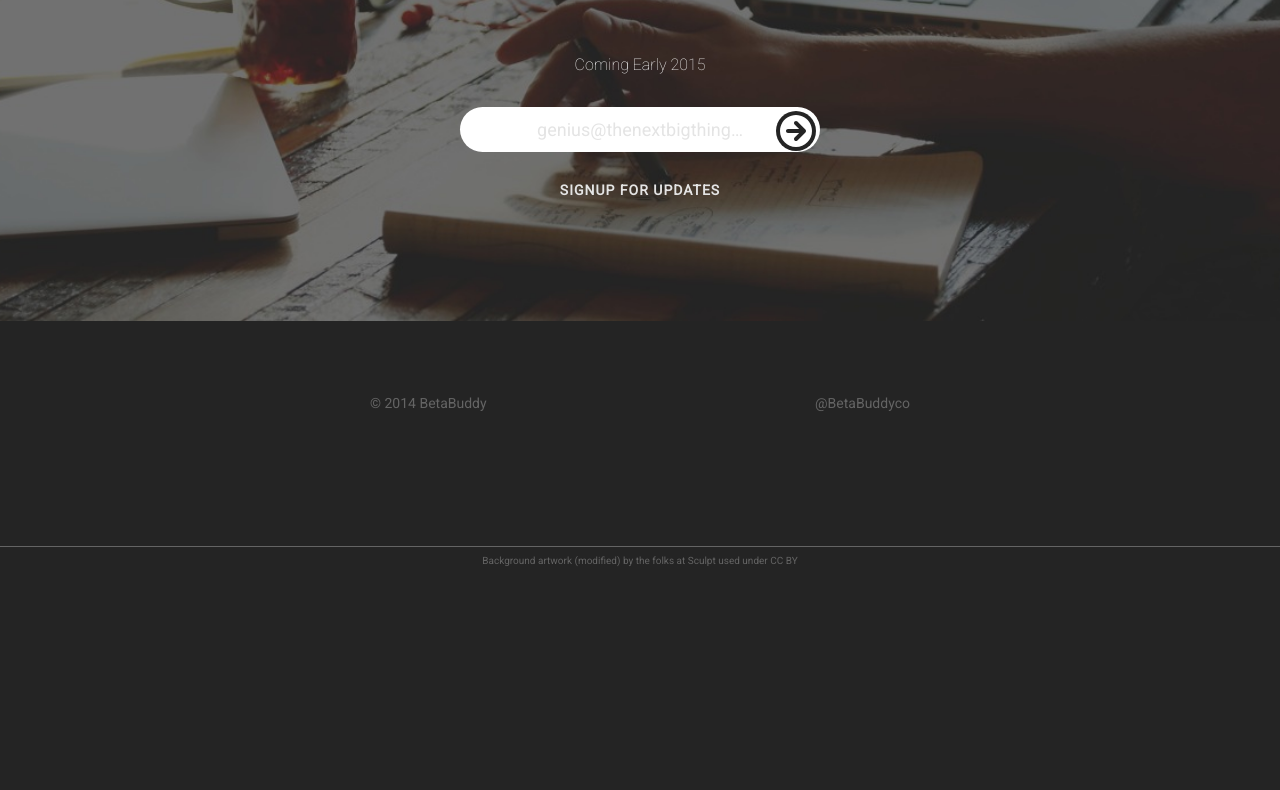
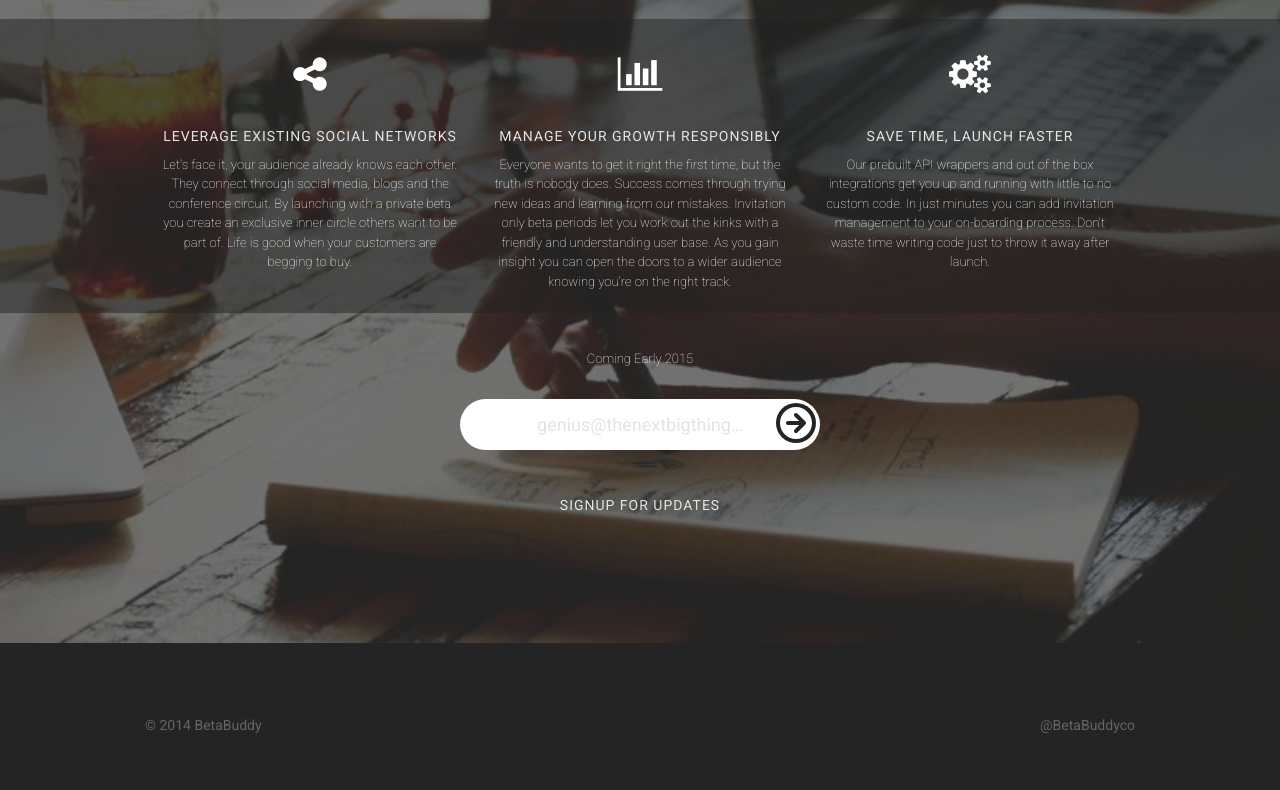
Before and after one commit to cravelight/bbsplashtemp, a plain HTML site: page index.html in a window 1280 px wide. Shown: the part 386-1176 px from the top of the page. Before the commit the page ends 960 px from the top, so only its background shows below. Drawn offline with nearby package versions, Linux system fonts and the light colour scheme.

Commit message:
more starter text

```diff
--- a/index.html
+++ b/index.html
@@ -6,8 +6,6 @@
     <meta name="viewport" content="width=device-width, initial-scale=1.0, user-scalable=no">
     <title>BetaBuddy | The easiest way to run a private beta.</title>
 
-    <link href='//fonts.googleapis.com/css?family=Roboto:400,300,100' rel='stylesheet' type='text/css'>
-    <link rel="stylesheet" href="splash.css">
 
     <link rel="apple-touch-icon" sizes="57x57" href="favicons/apple-touch-icon-57x57.png">
     <link rel="apple-touch-icon" sizes="114x114" href="favicons/apple-touch-icon-114x114.png">
@@ -25,17 +23,63 @@
     <meta name="msapplication-TileColor" content="#2d89ef">
     <meta name="msapplication-TileImage" content="favicons/mstile-144x144.png">
 
+    <link rel="stylesheet" href="//maxcdn.bootstrapcdn.com/bootstrap/3.3.1/css/bootstrap.min.css">
+    <link rel="stylesheet" href="//maxcdn.bootstrapcdn.com/bootstrap/3.3.1/css/bootstrap-theme.min.css">
+    <script src="//ajax.googleapis.com/ajax/libs/jquery/1.11.1/jquery.min.js"></script>
+    <script src="//maxcdn.bootstrapcdn.com/bootstrap/3.3.1/js/bootstrap.min.js"></script>
+    <link href="//maxcdn.bootstrapcdn.com/font-awesome/4.2.0/css/font-awesome.min.css" rel="stylesheet">
+    <link href='//fonts.googleapis.com/css?family=Roboto:400,300,100' rel='stylesheet' type='text/css'>
+    <link rel="stylesheet" href="splash.css">
   </head>
 
   <body>
     <div class="wrap">
-      <div class="container">
         <img class="logo" src="betabuddy_logo_full_white.svg">
 
         <h2 class="desc">
           The easiest way to run a private beta.
         </h2>
 
+      <div class="band">
+        <div class="container">
+          <div class="row">
+              <div class="col-lg-4 col-md-4 col-sm-4">
+                  <div class="feature-img"> <i class="fa fa-share-alt fa-3x"></i></div>
+                  <h3 class="feature">Leverage existing social networks</h3>
+                  <p>
+                      Let's face it, your audience already knows each other.
+                      They connect through social media, blogs and the conference circuit.
+                      By launching with a private beta you create an exclusive inner circle others
+                      want to be part of. Life is good when your customers are begging to buy.
+                  </p>
+              </div>
+              <div class="col-lg-4 col-md-4 col-sm-4">
+                  <div class="feature-img"><i class="fa fa-bar-chart-o fa-3x"></i></div>
+                  <h3 class="feature">Manage your growth responsibly</h3>
+                  <p>
+                      Everyone wants to get it right the first time, but the truth is nobody does.
+                      Success comes through trying new ideas and learning from our mistakes.
+                      Invitation only beta periods let you work out the kinks with a friendly
+                      and understanding user base. As you gain insight you can open the doors to a
+                      wider audience knowing you're on the right track.
+                  </p>
+              </div>
+              <div class="col-lg-4 col-md-4 col-sm-4">
+                  <div class="feature-img"><i class="fa fa-cogs fa-3x"></i></div>
+                  <h3 class="feature">Save time, launch faster</h3>
+                  <p>
+                      Our prebuilt API wrappers and out of the box integrations get you up and
+                      running with little to no custom code. In just minutes you can add
+                      invitation management to your on-boarding process. Don't waste time writing
+                      code just to throw it away after launch.
+                  </p>
+              </div>
+          </div>
+      </div>
+    </div>
+
+
+        <div class="signup-wrap">
 
           <p class="launching">Coming Early 2015</p>
 
@@ -46,8 +90,8 @@
           </form>
 
           <h3 class="signup">Signup for Updates</h3>
+        </div>
 
-      </div>
       </div>
 
     <div class="footer container">
--- a/splash.css
+++ b/splash.css
@@ -11,6 +11,17 @@
 /* CLASSES */
 
 .container {
+	max-width: 990px;
+}
+.band {
+	background-color: rgba(34, 34, 34, 0.5);
+	padding: 12px 24px;
+	margin: 12px auto;
+}
+.container p {
+	font-weight: 100;
+}
+.signup-wrap {
 	margin-right: auto !important;
 	margin-left: auto !important;
 	padding-right: 30px !important;
@@ -34,7 +45,7 @@
 /* TYPOGRAPHY */
 
 body {
-	font: 16px/1.5 'Roboto';
+	font: 13px/1.5 'Roboto';
 	text-rendering: optimizeLegibility;
 	background: #242424;
 }
@@ -63,7 +74,7 @@ body {
 
 .launching {
 	font-weight: 100;
-	padding-top: 14px;
+	padding-top: 24px;
 }
 
 .signup {
@@ -72,6 +83,13 @@ body {
 	letter-spacing: 1px;
 	font-size: 14px;
 	padding-top: 28px;
+}
+.feature {
+	color: #e4e4e4;
+	text-transform: uppercase;
+	letter-spacing: 1px;
+	font-size: 14px;
+	padding-top: 6px;
 }
 
 form {
@@ -190,3 +208,9 @@ input[type="submit"] {
 .attribution a:hover {
 	color: #646464;
 }
+
+.feature-img {
+width: 48px;
+height: 48px;
+margin: 24px auto 16px auto;
+}
```
Lines whose indentation alone changed are shown as unchanged.
